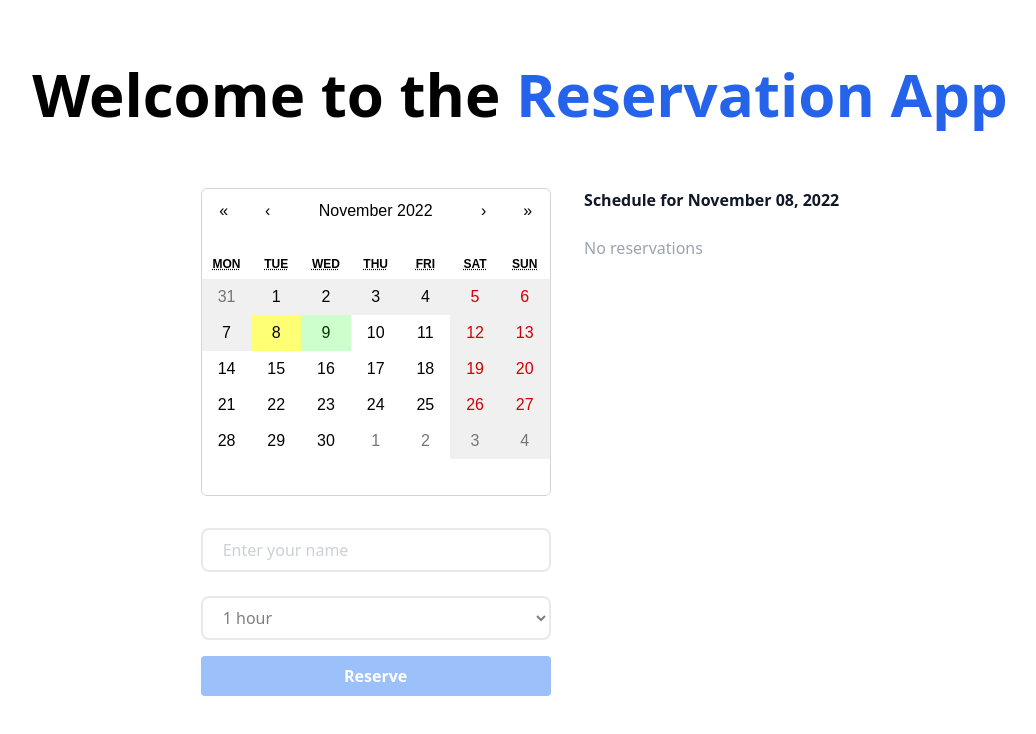
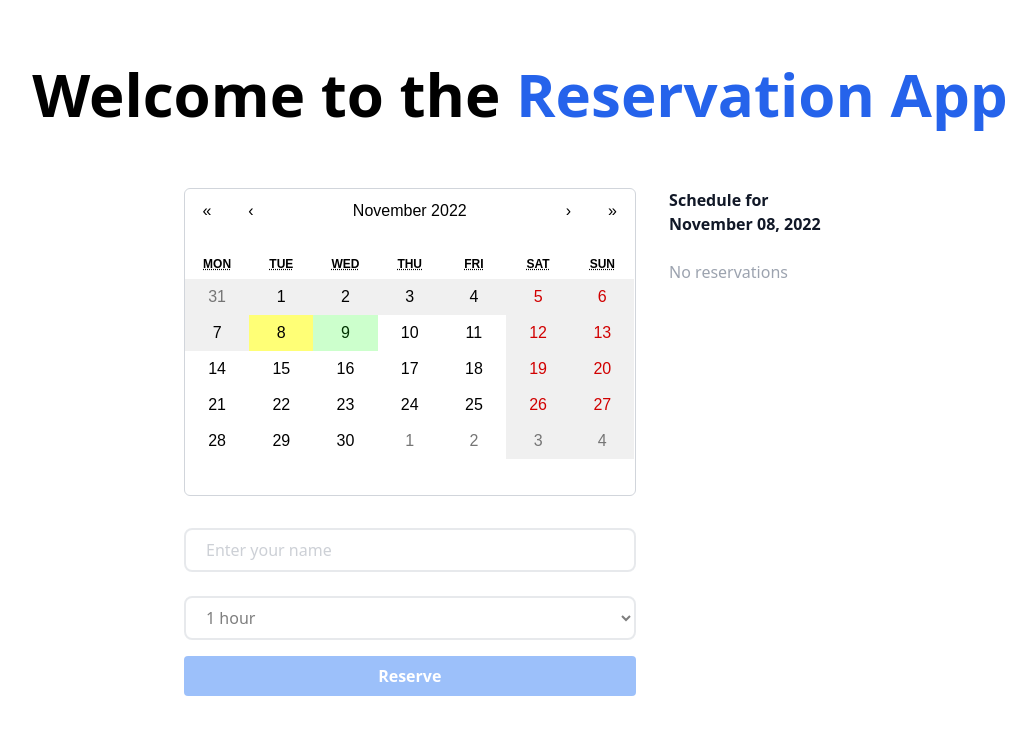
Before and after one commit to erfanansari/reservation-app, a Next.js app: page / in a window 1280 px wide. Shown: the top 734 px of the page, without its empty margins (120-1156 px from the left). Built offline with nearby package versions, Linux system fonts and the light colour scheme.

Commit message:
feat: improve responsivity

```diff
--- a/pages/index.tsx
+++ b/pages/index.tsx
@@ -104,11 +104,11 @@ const Home: NextPage = () => {
         </h1>
       </header>
       <main className="flex w-full flex-1 flex-col items-center mt-16 md:px-20 text-center">
-        <div className="flex flex-col md:flex-row md:w-full xl:w-[60%] justify-around">
+        <div className="flex flex-col md:flex-row md:w-full xl:w-[60%] justify-around mx-4">
           <div>
             <div className="mb-8 flex min-h-[308px]">
               <Calendar
-                className="border-1 border-gray-300 rounded-md"
+                className="border-1 border-gray-300 rounded-md w-full"
                 value={selectedDate}
                 onChange={setSelectedDate}
                 tileContent={({ date, view }) => {
@@ -204,7 +204,7 @@ const Home: NextPage = () => {
               </button>
             </form>
           </div>
-          <ul className="text-left">
+          <ul className="text-left w-[60%] md:ml-[5%]">
             <h2 className="font-semibold mt-8 md:mt-0 text-gray-900 mb-6">
               Schedule for{' '}
               {format(selectedDate || startOfToday(), 'MMMM dd, yyy')}{' '}
```
